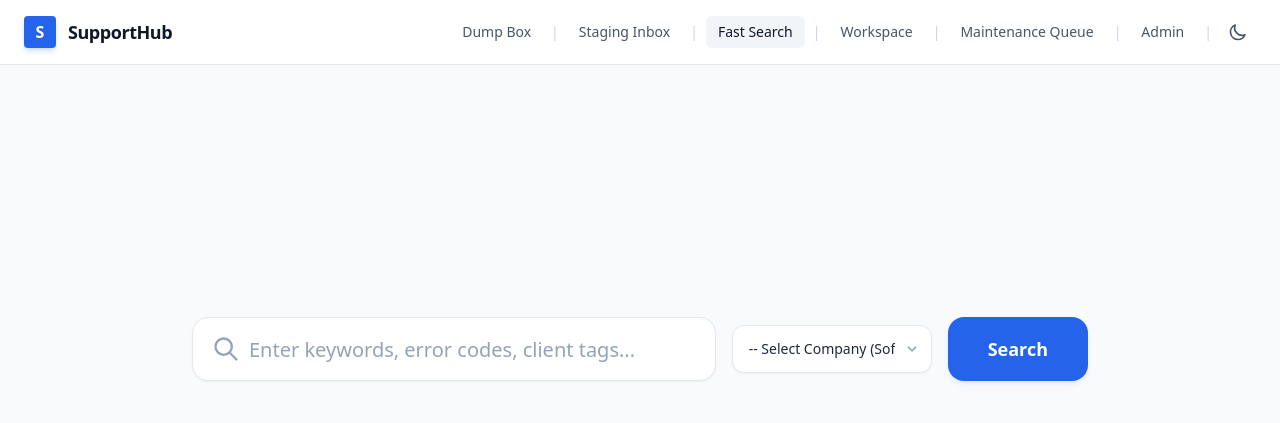
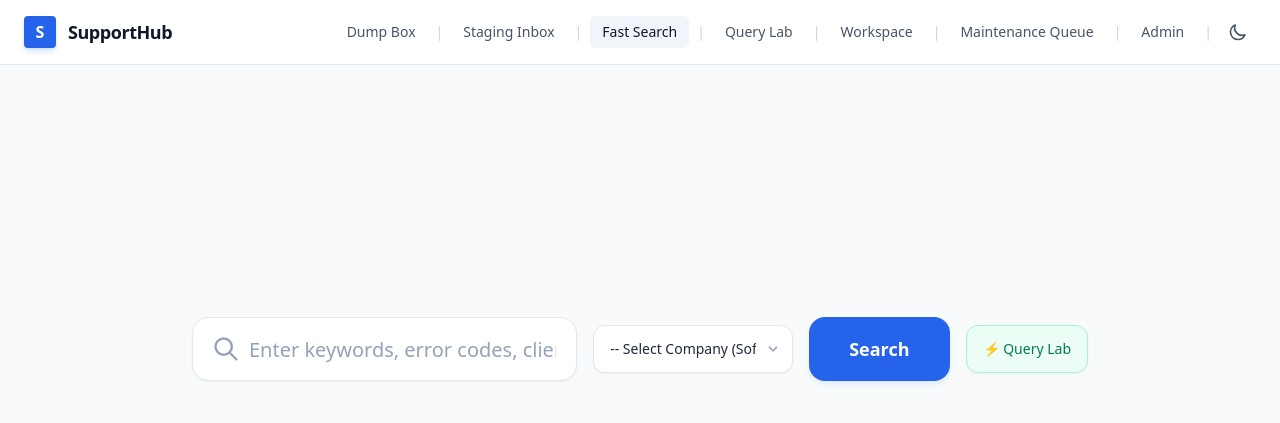
Before and after one commit to Bihela/support-flow, a FastAPI app: page / in a window 1280 px wide. Shown: the top 423 px of the page. Run offline with FastAPI, Linux system fonts and the light colour scheme; data that the repository does not hold is empty; some libraries are stand-ins or nearby versions.

Commit message:
feat: add Query Lab nav tab to all pages and query badge in search results

```diff
--- a/app/static/search.js
+++ b/app/static/search.js
@@ -461,6 +461,8 @@ document.addEventListener('DOMContentLoaded', () => {
                 typeBadge = `<span class="inline-flex items-center px-2 py-0.5 rounded text-xs font-semibold bg-blue-50 text-blue-700 border border-blue-200">Guide</span>`;
             } else if (ticket.type === 'dailychecklist' || ticket.type === 'daily_checklist') {
                 typeBadge = `<span class="inline-flex items-center px-2 py-0.5 rounded text-xs font-semibold bg-purple-50 text-purple-700 border border-purple-200">Daily Checklist</span>`;
+            } else if (ticket.type === 'query') {
+                typeBadge = `<span class="inline-flex items-center px-2 py-0.5 rounded text-xs font-semibold bg-emerald-50 text-emerald-700 border border-emerald-200">Database Query</span>`;
             }
 
             card.innerHTML = `
--- a/app/templates/admin.html
+++ b/app/templates/admin.html
@@ -54,6 +54,8 @@
             <a href="/staging" class="text-slate-600 hover:bg-slate-100 hover:text-slate-900 px-3 py-1.5 rounded-md transition duration-150">Staging Inbox</a>
             <span class="text-slate-300 px-1">|</span>
             <a href="/" class="text-slate-600 hover:bg-slate-100 hover:text-slate-900 px-3 py-1.5 rounded-md transition duration-150">Fast Search</a>
+            <span class="text-slate-300 px-1">|</span>
+            <a href="/querylab" class="text-slate-600 hover:bg-slate-100 hover:text-slate-900 px-3 py-1.5 rounded-md transition duration-150">Query Lab</a>
             <span class="text-slate-300 px-1">|</span>
             <a href="/workspace" class="text-slate-600 hover:bg-slate-100 hover:text-slate-900 px-3 py-1.5 rounded-md transition duration-150">Workspace</a>
             <span class="text-slate-300 px-1">|</span>
--- a/app/templates/dumpbox.html
+++ b/app/templates/dumpbox.html
@@ -67,6 +67,8 @@
             <a href="/staging" class="text-slate-600 hover:bg-slate-100 hover:text-slate-900 px-3 py-1.5 rounded-md transition duration-150">Staging Inbox</a>
             <span class="text-slate-300 px-1">|</span>
             <a href="/" class="text-slate-600 hover:bg-slate-100 hover:text-slate-900 px-3 py-1.5 rounded-md transition duration-150">Fast Search</a>
+            <span class="text-slate-300 px-1">|</span>
+            <a href="/querylab" class="text-slate-600 hover:bg-slate-100 hover:text-slate-900 px-3 py-1.5 rounded-md transition duration-150">Query Lab</a>
             <span class="text-slate-300 px-1">|</span>
             <a href="/workspace" class="text-slate-600 hover:bg-slate-100 hover:text-slate-900 px-3 py-1.5 rounded-md transition duration-150">Workspace</a>
             <span class="text-slate-300 px-1">|</span>
--- a/app/templates/maintenance.html
+++ b/app/templates/maintenance.html
@@ -55,6 +55,8 @@
             <a href="/staging" class="text-slate-600 hover:bg-slate-100 hover:text-slate-900 px-3 py-1.5 rounded-md transition duration-150">Staging Inbox</a>
             <span class="text-slate-300 px-1">|</span>
             <a href="/" class="text-slate-600 hover:bg-slate-100 hover:text-slate-900 px-3 py-1.5 rounded-md transition duration-150">Fast Search</a>
+            <span class="text-slate-300 px-1">|</span>
+            <a href="/querylab" class="text-slate-600 hover:bg-slate-100 hover:text-slate-900 px-3 py-1.5 rounded-md transition duration-150">Query Lab</a>
             <span class="text-slate-300 px-1">|</span>
             <a href="/workspace" class="text-slate-600 hover:bg-slate-100 hover:text-slate-900 px-3 py-1.5 rounded-md transition duration-150">Workspace</a>
             <span class="text-slate-300 px-1">|</span>
--- a/app/templates/search.html
+++ b/app/templates/search.html
@@ -56,6 +56,8 @@
             <span class="text-slate-300 px-1">|</span>
             <a href="/" class="bg-slate-100 text-slate-900 px-3 py-1.5 rounded-md transition duration-150">Fast Search</a>
             <span class="text-slate-300 px-1">|</span>
+            <a href="/querylab" class="text-slate-600 hover:bg-slate-100 hover:text-slate-900 px-3 py-1.5 rounded-md transition duration-150">Query Lab</a>
+            <span class="text-slate-300 px-1">|</span>
             <a href="/workspace" class="text-slate-600 hover:bg-slate-100 hover:text-slate-900 px-3 py-1.5 rounded-md transition duration-150">Workspace</a>
             <span class="text-slate-300 px-1">|</span>
             <a href="/maintenance" class="text-slate-600 hover:bg-slate-100 hover:text-slate-900 px-3 py-1.5 rounded-md transition duration-150">Maintenance Queue</a>
@@ -107,6 +109,9 @@
                     >
                         Search
                     </button>
+                    <a href="/querylab" id="queryLabBtn" class="inline-flex items-center gap-1.5 px-4 h-12 bg-emerald-50 text-emerald-700 text-sm font-medium rounded-xl border border-emerald-200 hover:bg-emerald-100 transition duration-150 shadow-sm self-center">
+                        ⚡ Query Lab
+                    </a>
                 </form>
             </div>
 
--- a/app/templates/staging.html
+++ b/app/templates/staging.html
@@ -62,6 +62,8 @@
             <a href="/staging" class="bg-slate-100 text-slate-900 px-3 py-1.5 rounded-md transition duration-150">Staging Inbox</a>
             <span class="text-slate-300 px-1">|</span>
             <a href="/" class="text-slate-600 hover:bg-slate-100 hover:text-slate-900 px-3 py-1.5 rounded-md transition duration-150">Fast Search</a>
+            <span class="text-slate-300 px-1">|</span>
+            <a href="/querylab" class="text-slate-600 hover:bg-slate-100 hover:text-slate-900 px-3 py-1.5 rounded-md transition duration-150">Query Lab</a>
             <span class="text-slate-300 px-1">|</span>
             <a href="/workspace" class="text-slate-600 hover:bg-slate-100 hover:text-slate-900 px-3 py-1.5 rounded-md transition duration-150">Workspace</a>
             <span class="text-slate-300 px-1">|</span>
--- a/app/templates/workspace.html
+++ b/app/templates/workspace.html
@@ -43,6 +43,8 @@
             <a href="/staging" class="text-slate-600 hover:bg-slate-100 hover:text-slate-900 px-3 py-1.5 rounded-md transition duration-150">Staging Inbox</a>
             <span class="text-slate-300 px-1">|</span>
             <a href="/" class="text-slate-600 hover:bg-slate-100 hover:text-slate-900 px-3 py-1.5 rounded-md transition duration-150">Fast Search</a>
+            <span class="text-slate-300 px-1">|</span>
+            <a href="/querylab" class="text-slate-600 hover:bg-slate-100 hover:text-slate-900 px-3 py-1.5 rounded-md transition duration-150">Query Lab</a>
             <span class="text-slate-300 px-1">|</span>
             <a href="/workspace" class="bg-slate-100 text-slate-900 px-3 py-1.5 rounded-md transition duration-150">Workspace</a>
             <span class="text-slate-300 px-1">|</span>
```
